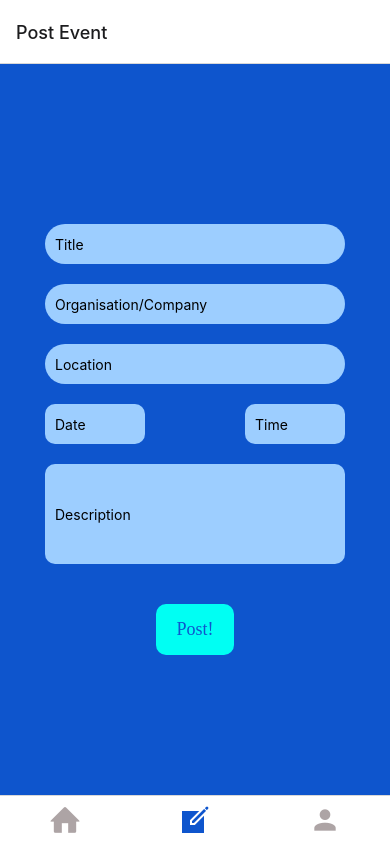
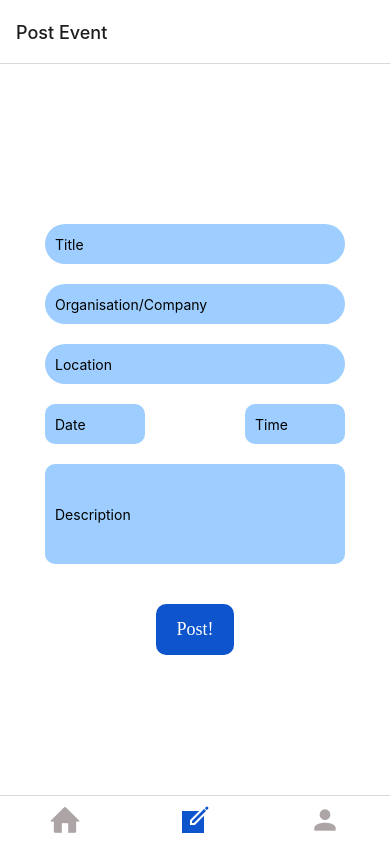
Before and after one commit to DanielMadaghjian/Networking-App, a React Native app: screen /PostEvent in a window 390 px wide. Built offline with nearby package versions, Linux system fonts and the light colour scheme.

Commit message:
changed background color of post event screen

```diff
--- a/Screens/PostEvent.js
+++ b/Screens/PostEvent.js
@@ -41,7 +41,7 @@ const PostEvent = () => {
 const styles = StyleSheet.create({
   container: {
     flex: 1,
-    backgroundColor: colors.darkBlue,
+    backgroundColor: colors.white,
     alignItems: 'center',
     justifyContent: 'center',
   },
@@ -92,7 +92,7 @@ const styles = StyleSheet.create({
   buttonWrapper: {
     marginHorizontal: 20,
     marginTop: 40,
-    backgroundColor: colors.lightGreen,
+    backgroundColor: colors.darkBlue,
     alignItems: 'center',
     paddingVertical: 15,
     borderRadius: 10,
@@ -100,7 +100,7 @@ const styles = StyleSheet.create({
   buttonText: {
     fontFamily: 'Lato-Bold',
     fontSize: 18,
-    color: colors.darkBlue,
+    color: colors.white,
     marginHorizontal: 20,
   },
 });
```
